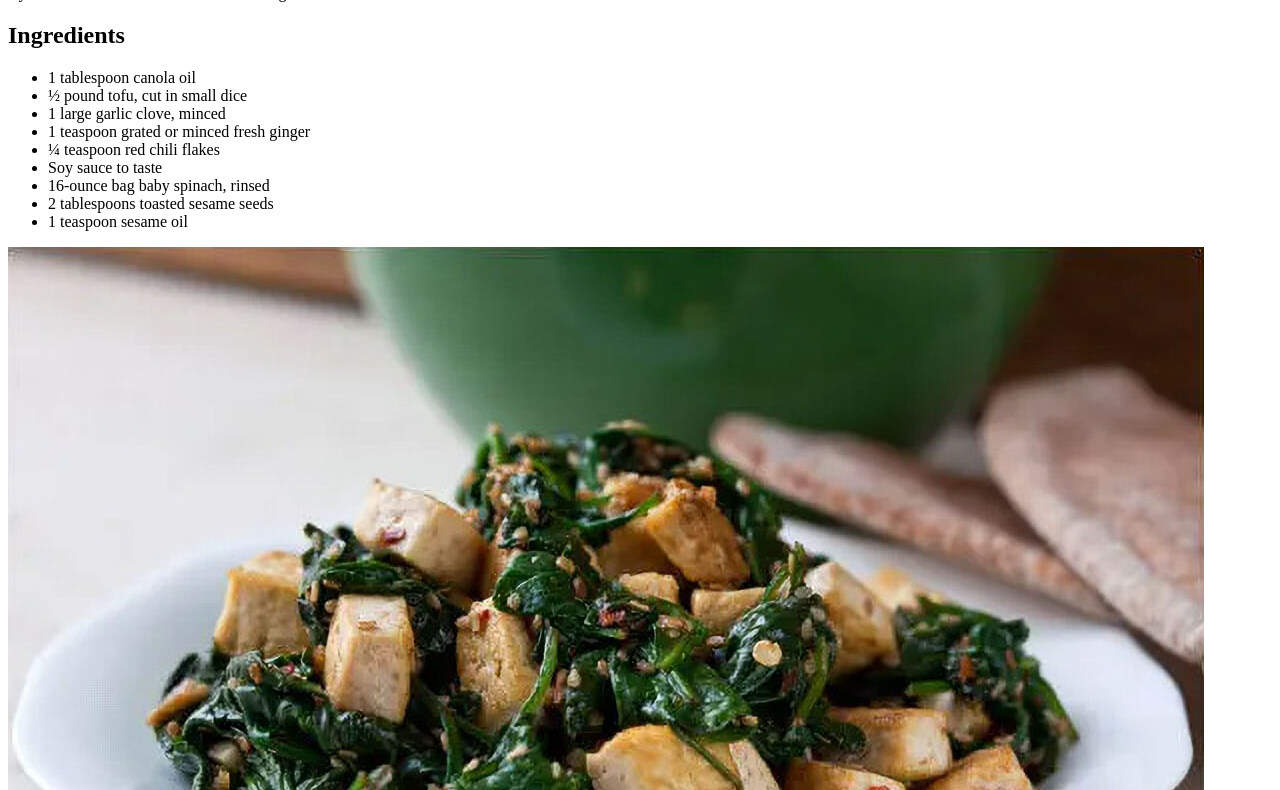
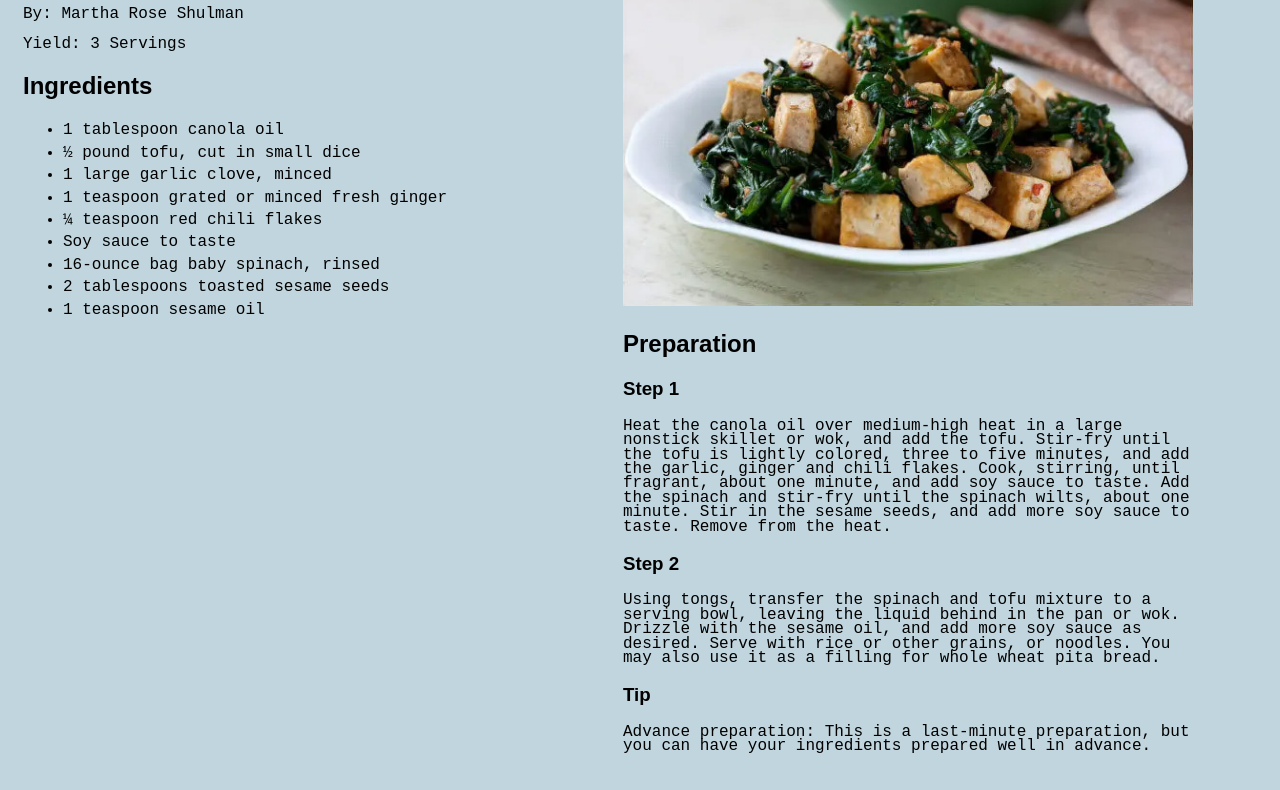
Before and after one commit to jo-langgg/exercise7, a plain HTML site: page index.html in a window 1280 px wide. Shown: the part 96-886 px from the top of the page. Drawn offline with Linux system fonts and the light colour scheme.

Commit message:
finished

```diff
--- a/index.html
+++ b/index.html
@@ -6,32 +6,61 @@
     <!-- Made by Joanne Lang on November 9, 2024 -->
     <!--This receipe is taken from https://cooking.nytimes.com/recipes/1012494-spinach-tofu-and-sesame-stir-fry -->
     <style>
-      div {
-        width: 1200px;
+      * {
+        box-sizing: border-box;
       }
 
-      /* Clear floats after the columns */
+      body {
+        width: 1200px;
+        background-color: #C0D5DD;
+      }
+
       .row::after {
         content: "";
         display: table;
         clear: both;
       }
 
+      .column {
+        float: left;
+        width: 50%;
+        padding: 15px;
+      }
+
+      h1 {
+        font-family: Copperplate, Papyrus, fantasy;
+      }
+
+      h2 {
+        font-family: Copperplate, Papyrus, fantasy;
+      }
+
+      h3 {
+        font-family: Copperplate, Papyrus, fantasy;
+      }
+
+      p {
+        font-family: "Courier New", Courier, monospace;
+        line-height: 0.9;
+      }
+
+      ul {
+        font-family: "Courier New", Courier, monospace;
+        line-height: 1.4;
+      }
 
     </style>
 
   </head>
 <body>
 
+
 <div class="row">
   <div class="column">
-  <h1>
-  Spinach, Tofu and Sesame Stir-Fry
-  </h1>
+    <h1>Spinach, Tofu and Sesame Stir-Fry</h1>
 
-  <div>
-    <p>By: Martha Rose Shulman
-Yield: 3 Servings</p>
+    <p>By: Martha Rose Shulman</p>
+    <p>Yield: 3 Servings</p>
 <h2>Ingredients</h2>
 <ul>
   <li>1 tablespoon canola oil</li>
@@ -47,7 +76,9 @@ Yield: 3 Servings</p>
   </div>
 
   <div class="column">
-  <img src="tofu spinach.jpg" alt="spinach tofu sesame stir-fry">
+    <div id="stirfry">
+      <img src="tofu spinach.jpg" width="100%" alt="spinach tofu sesame stir-fry">
+    </div>
     <h2>Preparation</h2>
 
 <h3>Step 1</h3>
```
Lines whose indentation alone changed are shown as unchanged.
